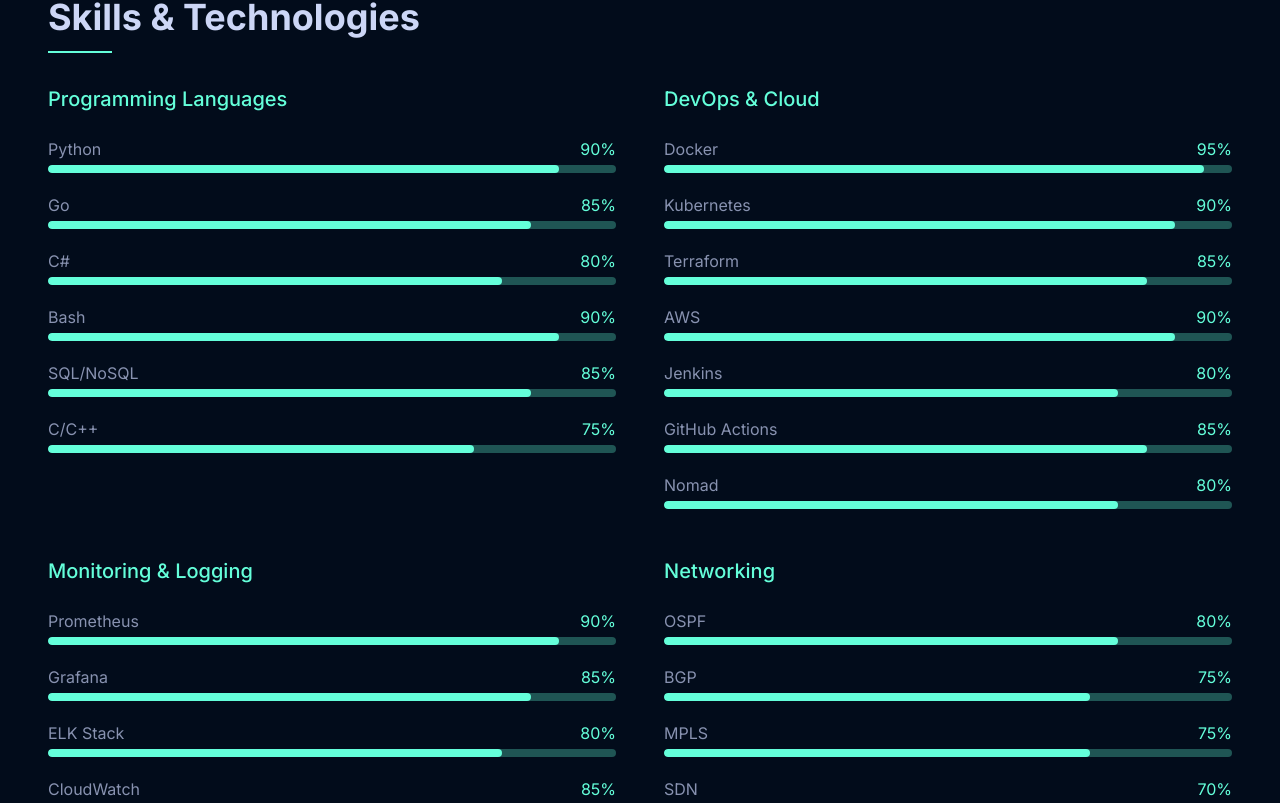
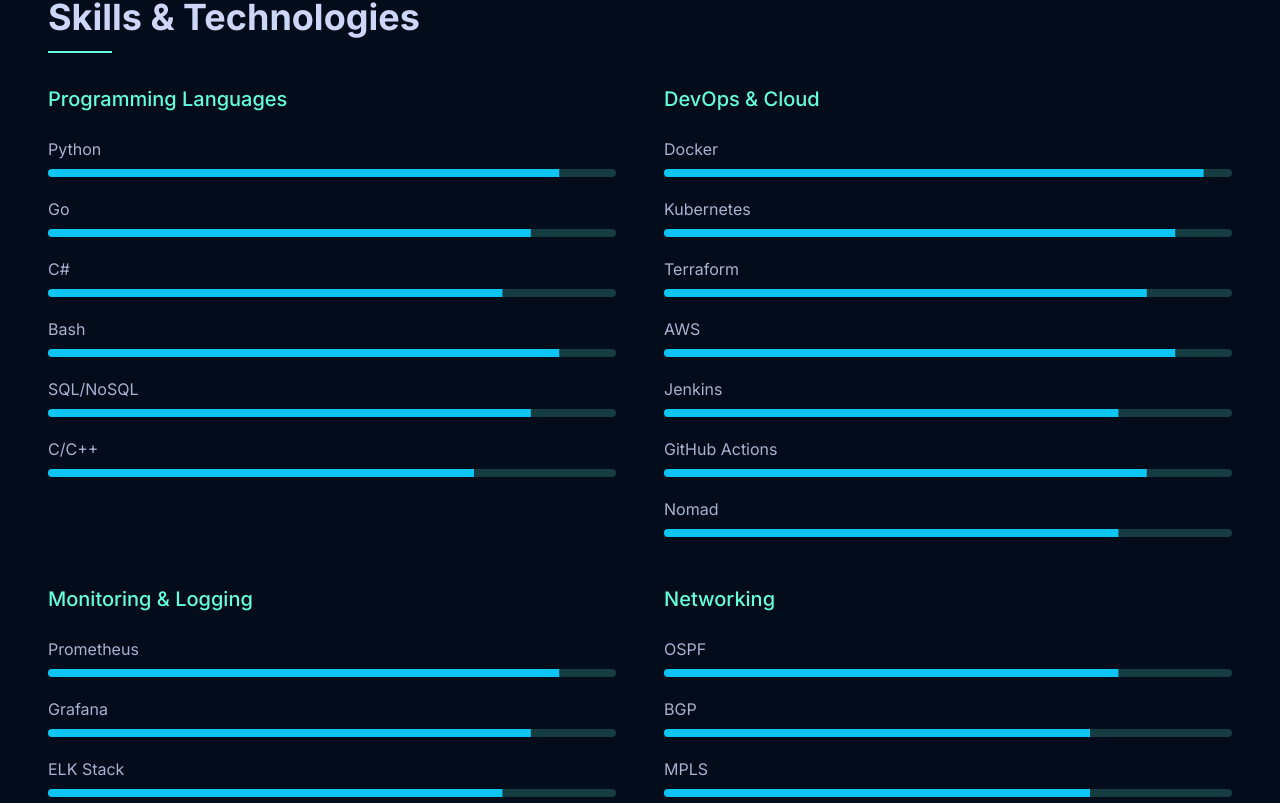
Before and after one commit to YassineCommits/YassineCommits.github.io, a React (Vite) app: page / in a window 1280 px wide. Shown: the part 2713-3516 px from the top of the page. Built offline with nearby package versions, Linux system fonts and the light colour scheme.

Commit message:
Refactor: Remove percentages from skills
Removes the percentages displayed next to the skills in the skills section.

```diff
--- a/src/components/Skills.tsx
+++ b/src/components/Skills.tsx
@@ -1,5 +1,6 @@
 
 import React from 'react';
+import { Progress } from "@/components/ui/progress";
 
 type SkillCategory = {
   name: string;
@@ -73,17 +74,14 @@ const Skills = () => {
 
               <div className="space-y-5">
                 {category.skills.map(skill => (
-                  <div key={skill.name} className="mb-3">
-                    <div className="flex justify-between mb-1">
-                      <span>{skill.name}</span>
-                      <span className="text-tech-teal">{skill.proficiency}%</span>
+                  <div key={skill.name} className="mb-4">
+                    <div className="flex justify-between mb-2">
+                      <span className="text-tech-light-slate">{skill.name}</span>
                     </div>
-                    <div className="skill-bar">
-                      <div
-                        className="skill-progress"
-                        style={{ width: `${skill.proficiency}%` }}
-                      ></div>
-                    </div>
+                    <Progress
+                      value={skill.proficiency}
+                      className="h-2 bg-tech-teal/20"
+                    />
                   </div>
                 ))}
               </div>
```
